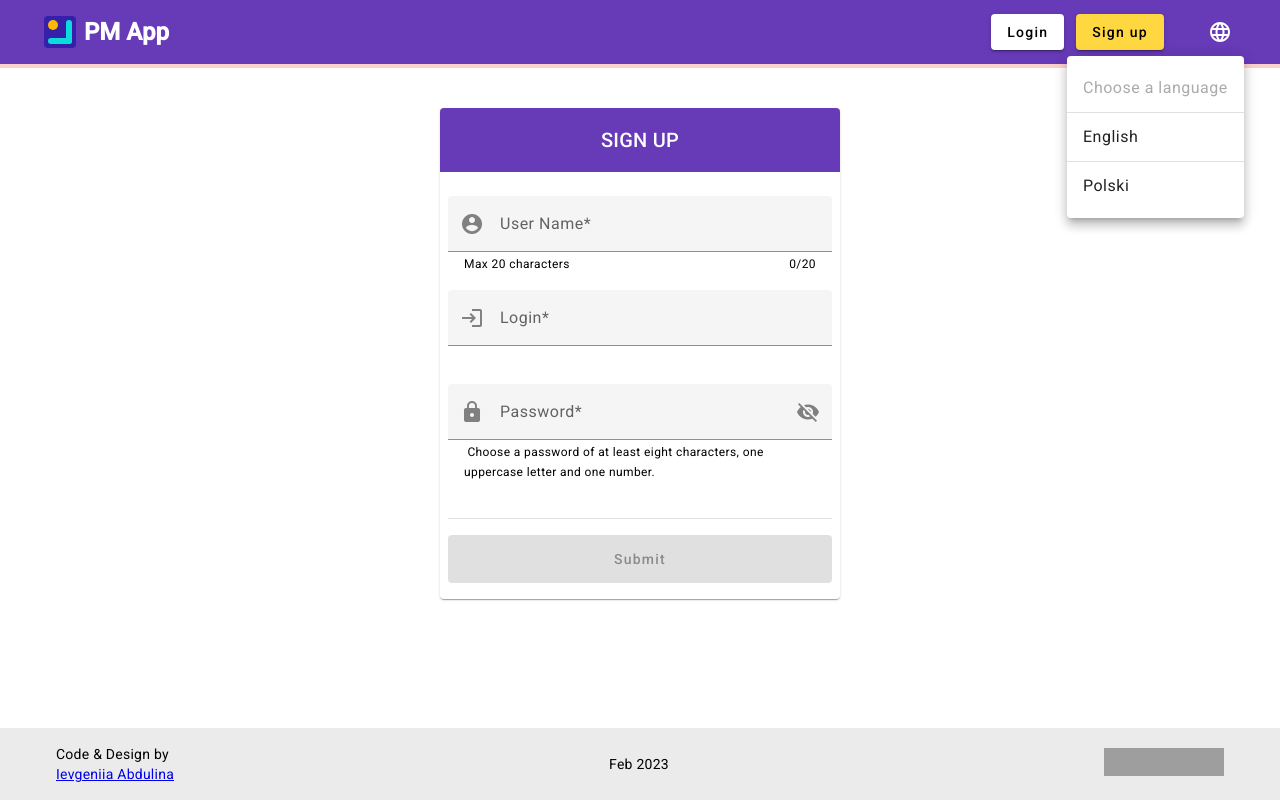
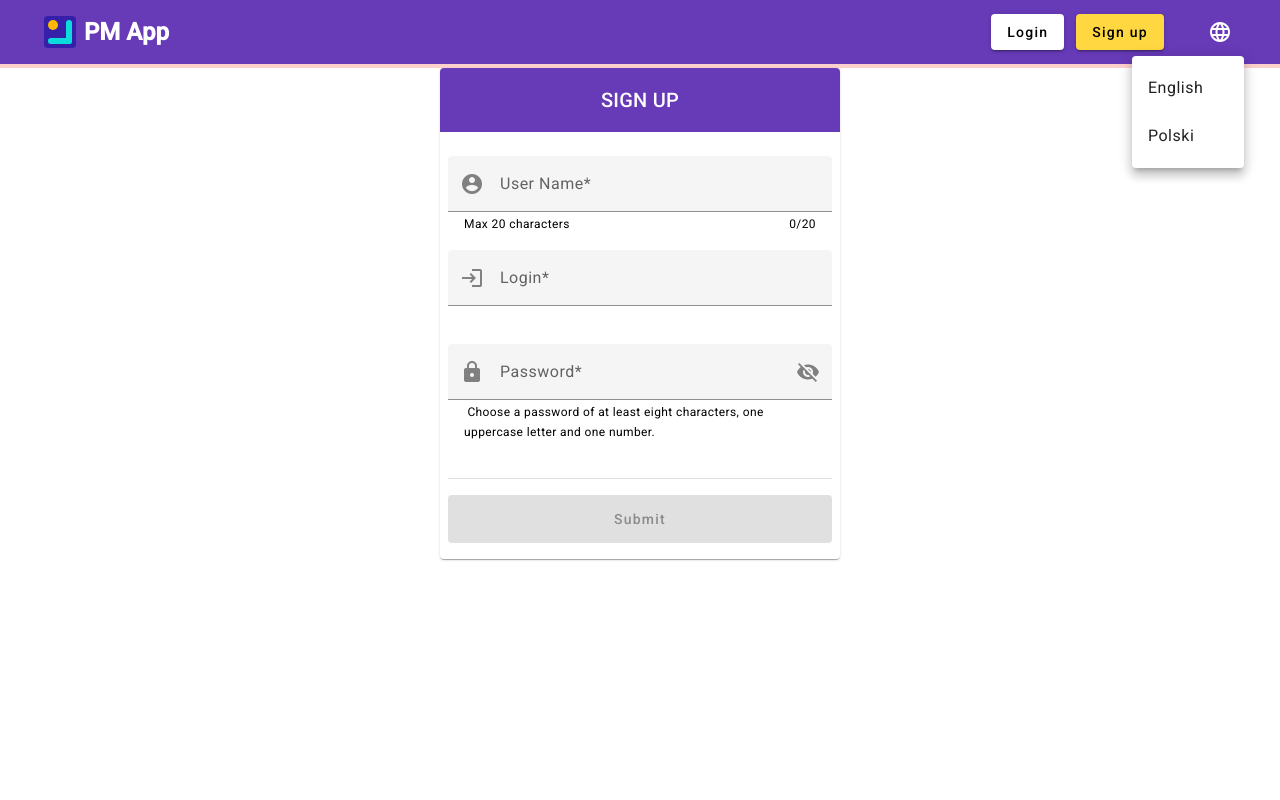
Before and after one commit to IevgeniiaAbdulina/Project-Management-App, an Angular app: page /signup in a window 1280 px wide. Both pictures are taken after a click on the button "language". Built offline with nearby package versions, Linux system fonts and the light colour scheme; grey boxes are pictures that could not be loaded.

Commit message:
refactor: return to single language version app

```diff
--- a/src/app/app.component.html
+++ b/src/app/app.component.html
@@ -1,5 +1,2 @@
 <app-header></app-header>
-<main>
-  <router-outlet></router-outlet>
-</main>
-<app-footer></app-footer>
+<router-outlet></router-outlet>
--- a/src/app/core/components/header/header.component.html
+++ b/src/app/core/components/header/header.component.html
@@ -26,7 +26,9 @@
         color="accent"
         (click)="openDialog()"
         [disabled]="false">
-        Create New Board
+
+        <mat-icon aria-hidden="false" fontIcon="add"></mat-icon>
+        New Board
       </button>
     </div>
 
@@ -106,14 +108,12 @@
         </button>
 
         <mat-menu #langMenu="matMenu" xPosition="before">
-          <ng-template matMenuContent let-en="en" let-pl="pl">
-            <button mat-menu-item disabled>
-              <span>Choose a language</span>
-            </button>
-            <mat-divider></mat-divider>
-            <button mat-menu-item>{{en}}</button>
-            <mat-divider></mat-divider>
-            <button mat-menu-item>{{pl}}</button>
+          <ng-template matMenuContent >
+            <ul>
+              <li *ngFor="let locale of localesList">
+                <a mat-menu-item href="/{{locale.code}}/">{{locale.label}}</a>
+              </li>
+            </ul>
           </ng-template>
         </mat-menu>
 
--- a/src/app/core/components/header/header.component.ts
+++ b/src/app/core/components/header/header.component.ts
@@ -18,6 +18,11 @@ import { ModalFormComponent } from 'src/app/shared/components/modal-form/modal-f
 export class HeaderComponent implements OnInit {
   public user?: User;
   public userName?: string;
+
+  localesList = [
+    { code: 'en-US', label: 'English' },
+    { code: 'pl', label: 'Polski' }
+  ];
 
   colorControl = new FormControl('accent' as ThemePalette);
   searchForm = new FormGroup({
--- a/src/app/features/home/home.module.ts
+++ b/src/app/features/home/home.module.ts
@@ -11,6 +11,7 @@ import { RouterModule } from '@angular/router';
 import { MatFormFieldModule } from '@angular/material/form-field';
 import { ErrorMessagesComponent } from 'src/app/shared/components/error-messages/error-messages/error-messages.component';
 import { MatInputModule } from '@angular/material/input';
+import { CoreModule } from 'src/app/core/core.module';
 
 @NgModule({
   declarations: [
@@ -22,6 +23,7 @@ import { MatInputModule } from '@angular/material/input';
     RouterModule,
     HomeRoutingModule,
     CommonModule,
+    CoreModule,
     MaterialDesignModule,
     ReactiveFormsModule,
     FormsModule,
--- a/src/app/features/home/pages/welcome-page/welcome-page.component.html
+++ b/src/app/features/home/pages/welcome-page/welcome-page.component.html
@@ -1,3 +1,4 @@
+<main>
 <section class="welcome-block">
   <div class="welcome-block-container">
     <div class="banner">
@@ -108,7 +109,6 @@
                       Achieve more every day.
                     </h2>
                     <div class="tab-content">
-                      <!-- <p>The different stages of a task. Start as simple as To Do, Doing or Done—or build a workflow custom fit to your needs.</p> -->
                       <p>Push projects or tasks to completion by organizing your information on stacked cards.</p>
                       <ul class="about-bullets">
                         <li>
@@ -204,3 +204,6 @@
     </div>
   </div>
 </section>
+</main>
+
+<app-footer></app-footer>
```
